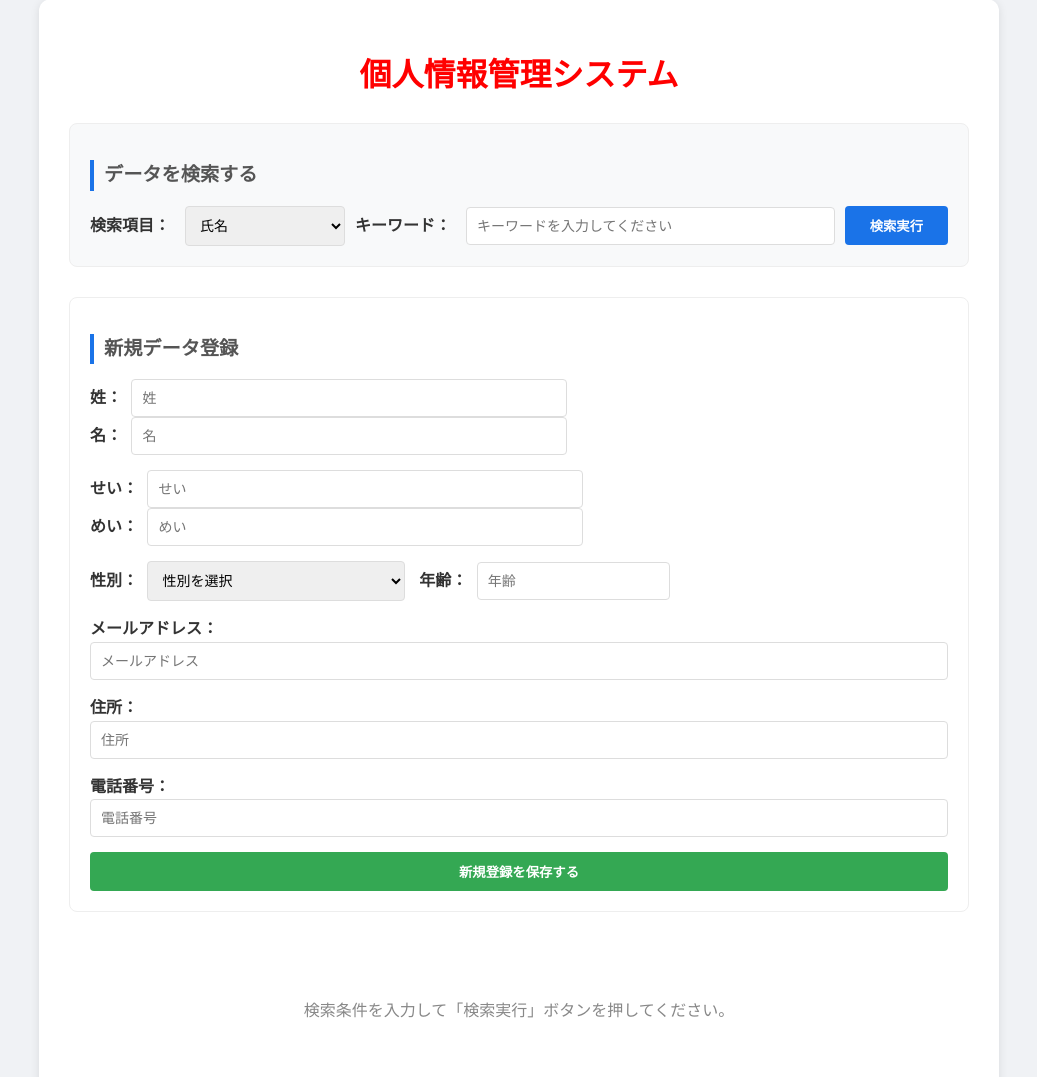
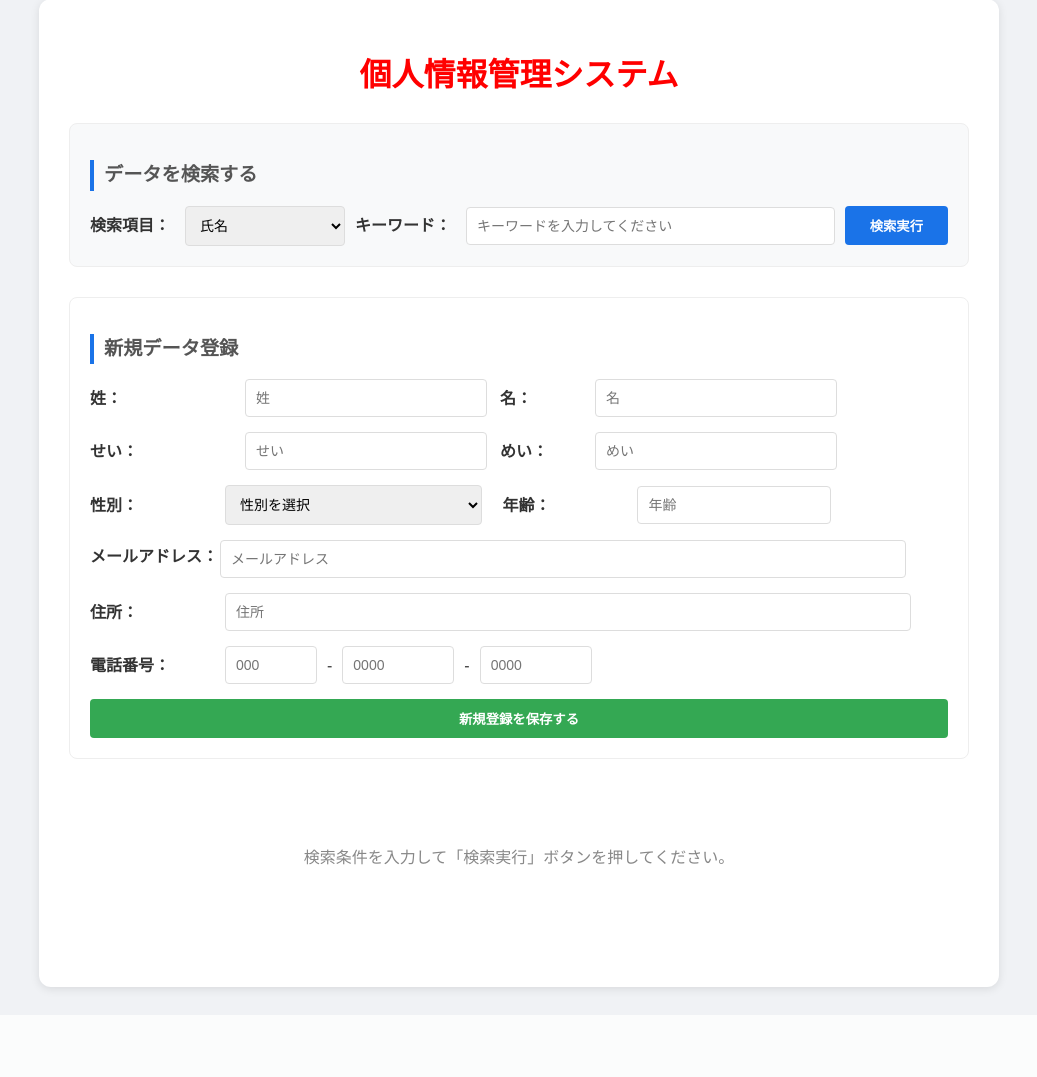
Before and after one commit to Kouki1059/Assignment, a Node server app: page / in a window 1280 px wide. Shown: the part 29-1106 px from the top of the page, without its empty margins (121-1158 px from the left). After the commit the page ends 1025 px from the top, so only its background shows below. Run offline with Node 20, Linux system fonts and the light colour scheme; some libraries are stand-ins or nearby versions.

Commit message:
完成版

```diff
--- a/MyApp/views/index.ejs
+++ b/MyApp/views/index.ejs
@@ -4,26 +4,52 @@
     <meta charset="UTF-8">
     <meta name="viewport" content="width=device-width, initial-scale=1.0">
     <title>個人情報検索・登録システム</title>
+
     <style>
+        /* 全体のスタイル */
         body { font-family: 'Helvetica Neue', Arial, sans-serif; line-height: 1.6; padding: 20px; color: #333; background-color: #f0f2f5; }
         .container { max-width: 900px; margin: 0 auto; background: white; padding: 30px; border-radius: 12px; box-shadow: 0 2px 10px rgba(0,0,0,0.1); }
+
+        /* セクションのスタイル */
         section { padding: 20px; margin-bottom: 30px; border: 1px solid #eee; border-radius: 8px; }
+
+        /* タイトルのスタイル */
         h1 { text-align: center; color: red; }
+
+        /* サブタイトルのスタイル */
         h2 { font-size: 1.2em; margin-bottom: 15px; color: #555; border-left: 4px solid #1a73e8; padding-left: 10px; }
 
         /* 検索フォームの横並び設定 */
         .search-form { display: flex; gap: 10px; align-items: center; flex-wrap: wrap; }
         .search-label { font-weight: bold; margin-right: 5px; }
 
-        .form-group { margin-bottom: 15px; }
+        .form-group {
+            margin-bottom: 15px;
+            display: flex;
+            align-items: center;
+            gap: 10px;
+            flex-wrap: wrap;
+        }
+        .form-group label{
+            width: 120px;
+            text-align:left;
+            font-weight:bold;
+            white-space:nowrap; /* 改行させない */
+        }
+        .name-row{
+            display:grid;
+            grid-template-columns:120px 220px 60px 220px;
+            align-items:center;
+            gap:35px;
+        }
         input, select { padding: 10px; border: 1px solid #ddd; border-radius: 4px; font-size: 14px; }
 
         /* 検索ボックス専用の幅調整 */
         .select-box { width: 160px; }
         .keyword-input { flex: 1; min-width: 200px; }
 
-        .input-split { width: calc(50% - 15px); }
-        .input-full { width: 100%; box-sizing: border-box; }
+        .input-split { width: 220px; }
+        .input-full { width: 80%; box-sizing: border-box; }
 
         button { padding: 10px 25px; background: #1a73e8; color: white; border: none; border-radius: 4px; cursor: pointer; font-weight: bold; }
         button:hover { background: #1557b0; }
@@ -48,7 +74,6 @@
                 <option value="name" <%= searchType === 'name' ? 'selected' : '' %>>氏名</option>
                 <option value="gender" <%= searchType === 'gender' ? 'selected' : '' %>>性別</option>
                 <option value="age" <%= searchType === 'age' ? 'selected' : '' %>>年齢</option>
-                <option value="address" <%= searchType === 'address' ? 'selected' : '' %>>住所</option>
             </select>
 
             <span class="search-label">キーワード：</span>
@@ -64,16 +89,16 @@
     <section>
         <h2>新規データ登録</h2>
         <form action="/register" method="POST">
-            <div class="form-group">
+            <div class="form-group name-row">
                 <label for="姓" style="font-weight: bold; margin-right: 5px;">姓：</label>
-                <input type="text" name="lastName" placeholder="姓" required class="input-split"> <br>
+                <input type="text" name="lastName" placeholder="姓" required class="input-split">
 
                 <label for="名" style="font-weight: bold; margin-right: 5px;">名：</label>
                 <input type="text" name="firstName" placeholder="名" required class="input-split">
             </div>
-            <div class="form-group">
+            <div class="form-group name-row">
                 <label for="せい" style="font-weight: bold; margin-right: 5px;">せい：</label>
-                <input type="text" name="lastfurigana" placeholder="せい" required class="input-split"> <br>
+                <input type="text" name="lastfurigana" placeholder="せい" required class="input-split">
 
                 <label for="めい" style="font-weight: bold; margin-right: 5px;">めい：</label>
                 <input type="text" name="firstfurigana" placeholder="めい" required class="input-split">
@@ -90,16 +115,28 @@
                 <input type="number" name="age" placeholder="年齢" required style="width: 20%;">
             </div>
             <div class="form-group">
-                <label for="email" style="font-weight: bold; margin-right: 5px;">メールアドレス：</label>
+                <label for="email" style="font-weight: bold; display:block; margin-bottom:5px;">
+                    メールアドレス：
+                </label>
                 <input type="email" name="email" placeholder="メールアドレス" required class="input-full">
             </div>
             <div class="form-group">
                 <label for="address" style="font-weight: bold; margin-right: 5px;">住所：</label>
                 <input type="text" name="address" placeholder="住所" required class="input-full">
             </div>
+
+            <!-- 電話番号を3つの入力フィールドに分割して配置 -->
             <div class="form-group">
-                <label for="phone" style="font-weight: bold; margin-right: 5px;">電話番号：</label>
-                <input type="text" name="phone" placeholder="電話番号" required class="input-full">
+                <label style="font-weight: bold; margin-right: 5px;">電話番号：</label>
+
+                <input type="text" name="phone1" maxlength="3" pattern="[0-9]{2,3}"
+                placeholder="000" style="width:70px;"> -
+
+                <input type="text" name="phone2" maxlength="4" pattern="[0-9]{3,4}"
+                placeholder="0000" style="width:90px;"> -
+
+                <input type="text" name="phone3" maxlength="4" pattern="[0-9]{3,4}"
+                placeholder="0000" style="width:90px;">
             </div>
             <button type="submit" style="width: 100%; background-color: #34a853;">新規登録を保存する</button>
         </form>
```
Also changed, not shown: 1 other file.
